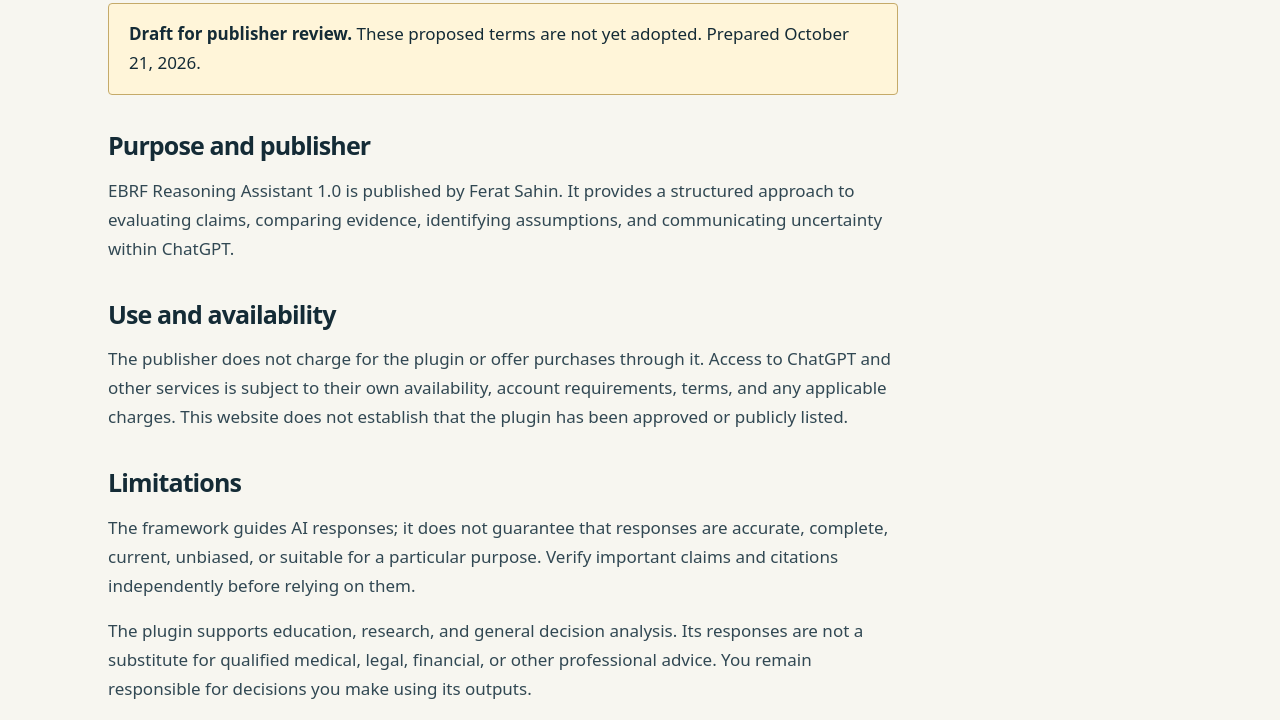
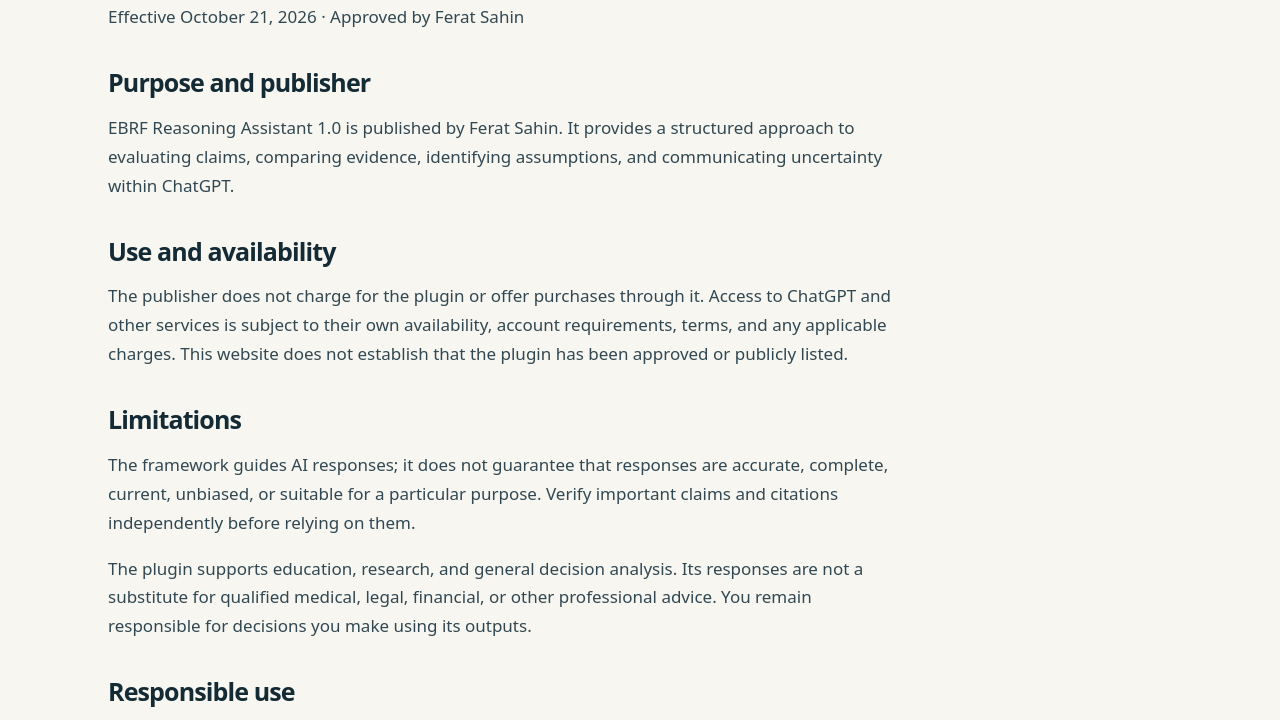
Before and after one commit to feseee/EBRF, a plain HTML site: page terms.html in a window 1280 px wide. Shown: the part 275-995 px from the top of the page. Drawn offline with Linux system fonts and the light colour scheme.

Commit message:
Adopt publisher-approved EBRF terms of use

```diff
--- a/terms.html
+++ b/terms.html
@@ -1,6 +1,6 @@
 <!doctype html>
-<html lang="en"><head><meta charset="utf-8"><meta name="viewport" content="width=device-width, initial-scale=1"><meta name="description" content="Proposed terms of use for EBRF Reasoning Assistant 1.0, awaiting publisher review."><title>Terms of use — draft | EBRF</title><link rel="stylesheet" href="styles.css"></head>
-<body><a class="skip" href="#main">Skip to content</a><header><div class="wrap"><a class="brand" href="index.html">EBRF / 1.0</a><nav aria-label="Main navigation"><a href="index.html">Overview</a><a href="support.html">Support</a><a href="privacy.html">Privacy</a><a href="terms.html">Terms</a></nav></div></header><main id="main" class="wrap"><div class="article"><p class="eyebrow">Proposed terms</p><h1>Terms of use</h1><div class="notice"><strong>Draft for publisher review.</strong> These proposed terms are not yet adopted. Prepared October 21, 2026.</div>
+<html lang="en"><head><meta charset="utf-8"><meta name="viewport" content="width=device-width, initial-scale=1"><meta name="description" content="Terms of use for EBRF Reasoning Assistant 1.0."><title>Terms of use | EBRF</title><link rel="stylesheet" href="styles.css"></head>
+<body><a class="skip" href="#main">Skip to content</a><header><div class="wrap"><a class="brand" href="index.html">EBRF / 1.0</a><nav aria-label="Main navigation"><a href="index.html">Overview</a><a href="support.html">Support</a><a href="privacy.html">Privacy</a><a href="terms.html">Terms</a></nav></div></header><main id="main" class="wrap"><div class="article"><p class="eyebrow">Publisher information</p><h1>Terms of use</h1><p>Effective October 21, 2026 · Approved by Ferat Sahin</p>
 <h2>Purpose and publisher</h2><p>EBRF Reasoning Assistant 1.0 is published by Ferat Sahin. It provides a structured approach to evaluating claims, comparing evidence, identifying assumptions, and communicating uncertainty within ChatGPT.</p>
 <h2>Use and availability</h2><p>The publisher does not charge for the plugin or offer purchases through it. Access to ChatGPT and other services is subject to their own availability, account requirements, terms, and any applicable charges. This website does not establish that the plugin has been approved or publicly listed.</p>
 <h2>Limitations</h2><p>The framework guides AI responses; it does not guarantee that responses are accurate, complete, current, unbiased, or suitable for a particular purpose. Verify important claims and citations independently before relying on them.</p><p>The plugin supports education, research, and general decision analysis. Its responses are not a substitute for qualified medical, legal, financial, or other professional advice. You remain responsible for decisions you make using its outputs.</p>
```
